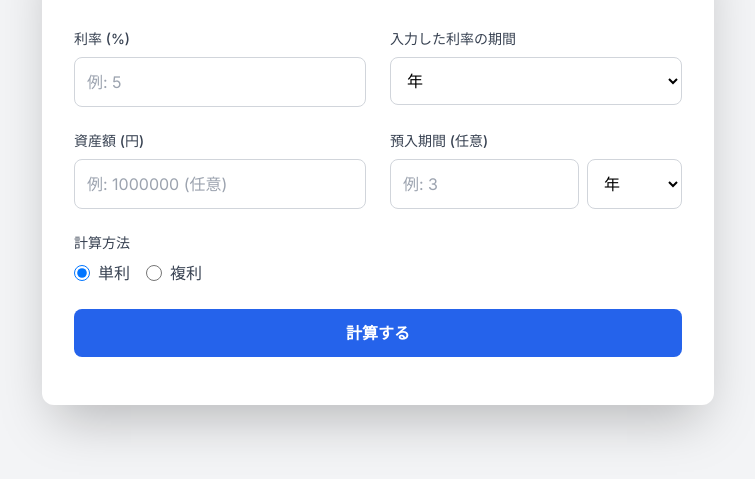
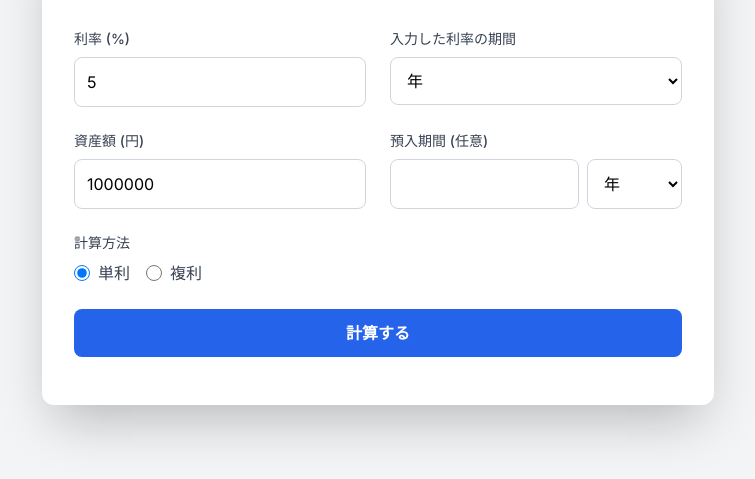
Before and after one commit to h4ribote/WebTools, a plain HTML site: page pages/interest_calculator.html in a window 1280 px wide. Shown: the part 233-712 px from the top of the page, without its empty margins (262-1017 px from the left). Drawn offline with nearby package versions, Linux system fonts and the light colour scheme.

Commit message:
入力フィールドにデフォルト値を追加

```diff
--- a/pages/interest_calculator.html
+++ b/pages/interest_calculator.html
@@ -40,7 +40,7 @@
         <div class="grid grid-cols-1 md:grid-cols-2 gap-6 mb-6">
             <div>
                 <label for="rateInput" class="block text-sm font-medium text-gray-700 mb-2">利率 (%)</label>
-                <input type="number" id="rateInput" placeholder="例: 5" class="w-full p-3 border border-gray-300 rounded-lg focus:ring-blue-500 focus:border-blue-500">
+                <input type="number" id="rateInput" value="5" class="w-full p-3 border border-gray-300 rounded-lg focus:ring-blue-500 focus:border-blue-500">
             </div>
 
             <div>
@@ -58,13 +58,13 @@
         <div class="grid grid-cols-1 md:grid-cols-2 gap-6 mb-6">
             <div>
                 <label for="principalInput" class="block text-sm font-medium text-gray-700 mb-2">資産額 (円)</label>
-                <input type="number" id="principalInput" placeholder="例: 1000000 (任意)" class="w-full p-3 border border-gray-300 rounded-lg focus:ring-blue-500 focus:border-blue-500">
+                <input type="number" id="principalInput" value="1000000" class="w-full p-3 border border-gray-300 rounded-lg focus:ring-blue-500 focus:border-blue-500">
             </div>
 
             <div>
                 <label for="durationInput" class="block text-sm font-medium text-gray-700 mb-2">預入期間 (任意)</label>
                 <div class="flex space-x-2">
-                    <input type="number" id="durationInput" placeholder="例: 3" class="w-2/3 p-3 border border-gray-300 rounded-lg focus:ring-blue-500 focus:border-blue-500">
+                    <input type="number" id="durationInput" class="w-2/3 p-3 border border-gray-300 rounded-lg focus:ring-blue-500 focus:border-blue-500">
                     <select id="durationUnitSelect" class="w-1/3 p-3 border border-gray-300 rounded-lg focus:ring-blue-500 focus:border-blue-500 bg-white">
                         <option value="year">年</option>
                         <option value="month">月</option>
```
